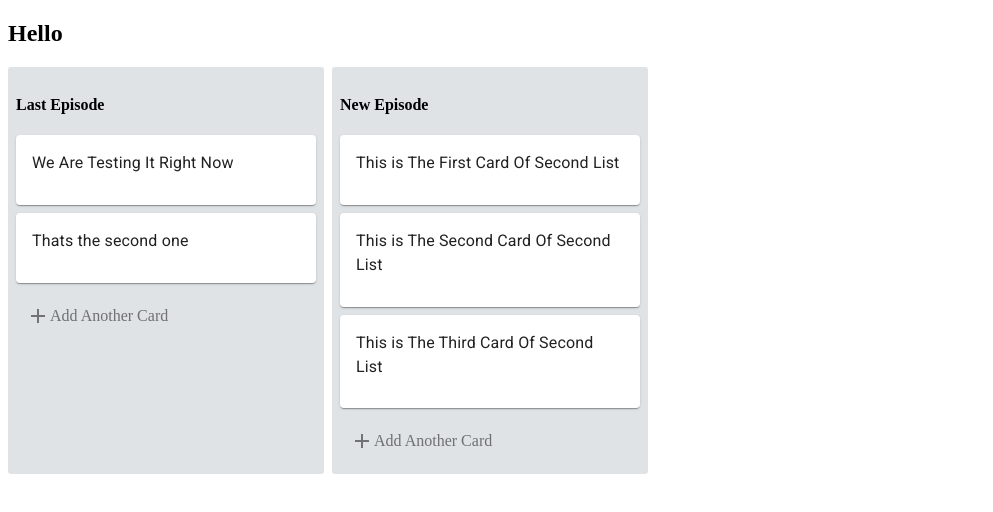
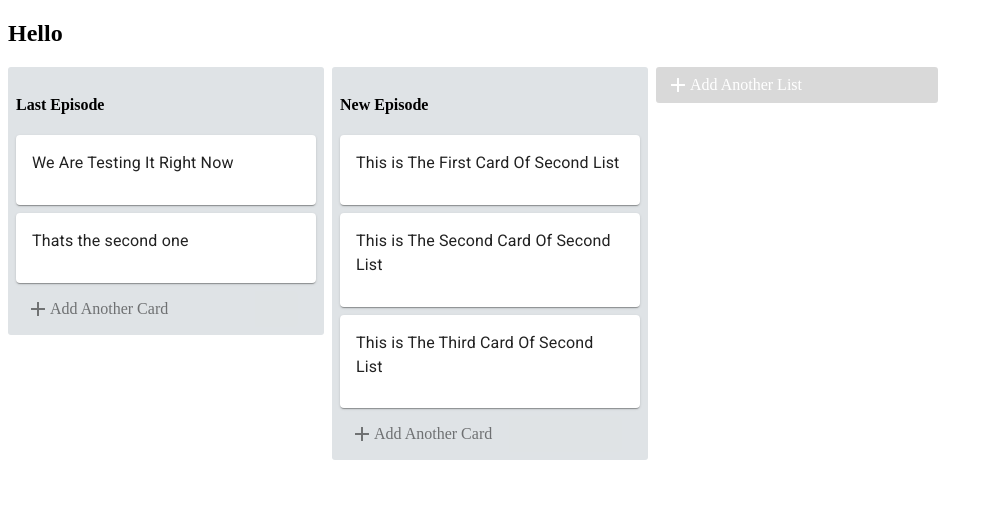
Before and after one commit to Usama26/trello-clone, a React (Create React App) app: page / in a window 1280 px wide. Shown: the top 512 px of the page, without its empty margins (0-993 px from the left). Built offline with nearby package versions, Linux system fonts and the light colour scheme.

Commit message:
Add List Button Added

```diff
--- a/src/componenets/App.js
+++ b/src/componenets/App.js
@@ -1,32 +1,37 @@
-import React , {Component}from 'react';
+import React, { Component } from 'react';
 import Trellolist from './TrelloList';
-import {connect} from 'react-redux';
-
+import { connect } from 'react-redux';
+import TrelloActionButton from './TrelloActionButtion';
 
 class App extends Component {
-  render(){
+  render() {
 
-    const {lists} = this.props;
+    const { lists } = this.props;
     return (
       <div className="App">
         <h2>Hello</h2>
         <div style={styles.listContainer}>
-      {lists.map(list=><Trellolist key={list.id} title={list.title} cards={list.cards} />)}
+          {lists.map(list =>
+            (
+              <Trellolist key={list.id} title={list.title} cards={list.cards} />
+            ))}
+          <TrelloActionButton list />
         </div>
+
       </div>
     );
   }
 }
 
-const styles ={
-  listContainer:{
+const styles = {
+  listContainer: {
     display: 'flex',
-    flexDirection:'row'
+    flexDirection: 'row'
 
   }
 }
 
-const mapStateToProps = state =>({
-  lists:state.lists
+const mapStateToProps = state => ({
+  lists: state.lists
 })
-export default connect(mapStateToProps) (App);
+export default connect(mapStateToProps)(App);
--- a/src/componenets/TrelloActionButtion.js
+++ b/src/componenets/TrelloActionButtion.js
@@ -2,6 +2,7 @@ import React from 'react';
 import Icon from '@material-ui/core/Icon';
 import Textarea from 'react-textarea-autosize';
 import Card from '@material-ui/core/Card';
+import { Button } from '@material-ui/core';
 
 class TrelloActionBution extends React.Component {
 
@@ -18,7 +19,7 @@ class TrelloActionBution extends React.Component {
         this.setState({ formOpen: false })
     }
 
-    handleInputChange = (e) =>{
+    handleInputChange = (e) => {
         this.setState({ text: e.target.value })
     }
 
@@ -28,7 +29,7 @@ class TrelloActionBution extends React.Component {
         const buttonText = list ? "Add Another List" : "Add Another Card"
         const buttonTextOpacity = list ? 1 : 0.5
         const buttonTextColor = list ? "white" : "inherit"
-        const buttonTextBackground = list ? "rgb(0,0,0,15)" : "inherit"
+        const buttonTextBackground = list ? "rgb(0,0,0,.15)" : "inherit"
         return (
             <div
                 onClick={this.openForm}
@@ -53,7 +54,12 @@ class TrelloActionBution extends React.Component {
 
 
         return (<div>
-            <Card>
+            <Card style={{
+                overflow: "visible",
+                minHeight: 80,
+                minWidth: 272,
+                padding: "6px 8px 2px"
+            }}>
                 <Textarea
                     placeholder={placeholder}
                     autoFocus
@@ -61,13 +67,20 @@ class TrelloActionBution extends React.Component {
                     value={this.state.text}
                     onChange={this.handleInputChange}
                     style={{
-                        resize:"none",
-                            width:"100%",
-                            outline:"none",
-                            border:"none"
+                        resize: "none",
+                        width: "100%",
+                        outline: "none",
+                        border: "none",
+                        overflow: "hidden"
                     }}
                 />
             </Card>
+            <div style={styles.formButtonGroup}>
+                <Button varient="contained" style={{color:"white",backgroundColor:"#5aac44"}} >
+                    {buttonTitle}{" "}
+                </Button>
+                <Icon style={{marginLeft:8,cursor:"pointer"}}>close</Icon>
+            </div>
         </div>)
     }
     render() {
@@ -80,9 +93,15 @@ const styles = {
         display: "flex",
         alignItems: "center",
         cursor: "pointer",
-        borderRadius: 36,
+        borderRadius: 3,
+        height:36,
         width: 272,
         paddingLeft: 10
+    },
+    formButtonGroup:{
+        marginTop:8,
+        display:"flex",
+        alignItems: "center"
     }
 }
 
--- a/src/componenets/TrelloList.js
+++ b/src/componenets/TrelloList.js
@@ -18,6 +18,7 @@ const styles ={
         borderRadius:3,
         width:300,
         padding:8,
+        height:"100%",
         marginRight:8
     }
 }
```
Lines whose indentation alone changed are shown as unchanged.
